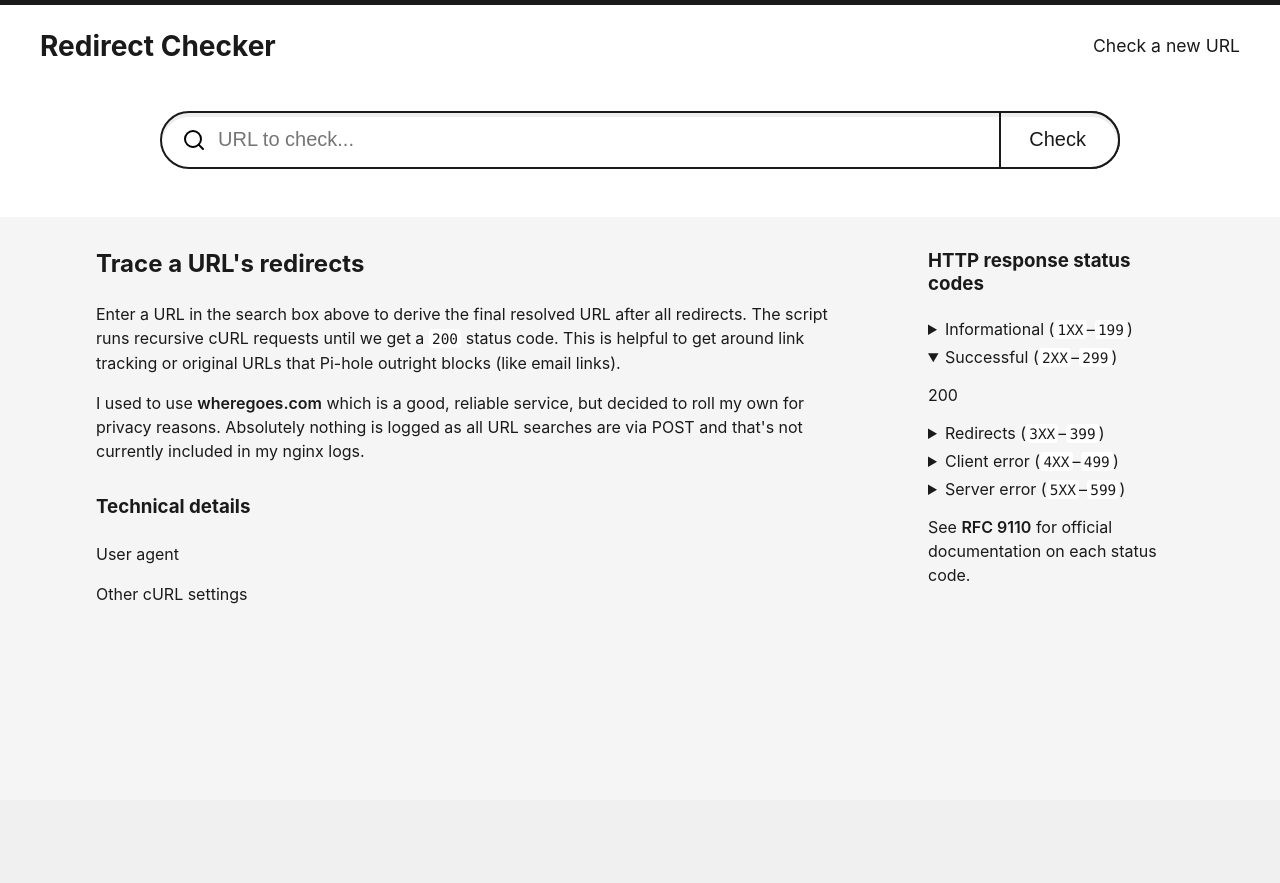
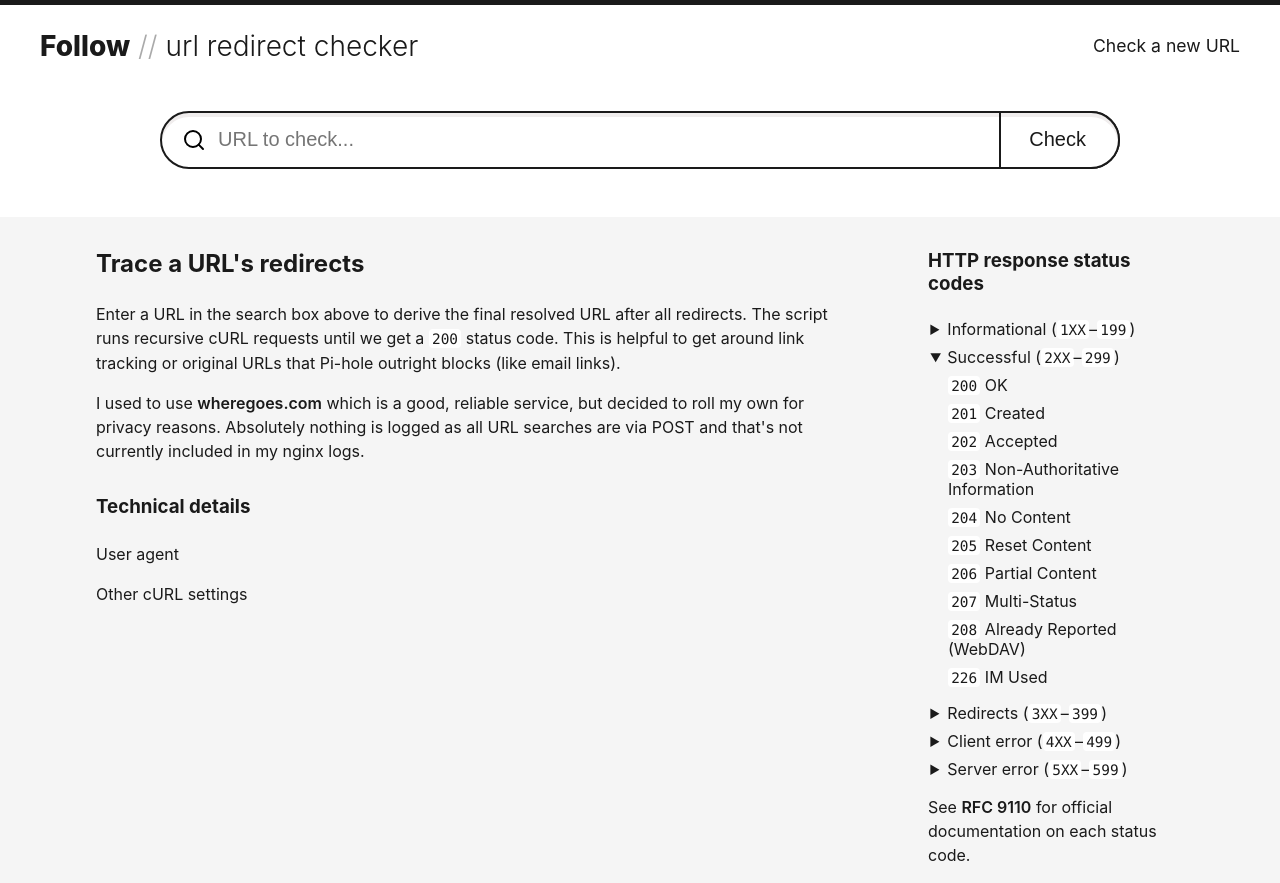
Before and after one commit to andrewgioia/follow, a PHP site: page / in a window 1280 px wide, after a click that opens the changed part. Before the commit the page ends 604 px from the top, so only its background shows below. Run offline with PHP 8.4, Linux system fonts and the light colour scheme.

Commit message:
Moves the PHP class to it's own file, adds some more information on status codes, increases the glitz factor

```diff
--- /dev/null
+++ b/class.php
@@ -0,0 +1,182 @@
+<?php
+class RedirectCheck
+{
+    // constants
+    const USER_AGENT = "Mozilla/5.0 (Macintosh; Intel Mac OS X 10_15_7) AppleWebKit/537.36 (KHTML, like Gecko) Chrome/119.0.0.0 Safari/537.36";
+    const ERROR_CURL_INIT = "Couldn't initialize a cURL handle";
+    const ERROR_CURL_CODE = "Could not curl_getinfo the HTTP code";
+    const ERROR_CURL_REDIRECT = "Could not curl_getinfo the redirect URL";
+
+    // properties
+    public string $url;
+    public string $next;
+    public int $code;
+    public int $step;
+    public bool $redirect;
+    public array $path;
+    public array $error;
+
+    // constructor
+    public function __construct(string $url)
+    {
+        $this->url = $url;
+        $this->next = '';
+        $this->code = 0;
+        $this->step = 1;
+        $this->redirect = false;
+        $this->error = [];
+        $this->path[$this->step] = [
+          'step' => $this->step,
+          'url' => $this->url,
+          'code' => null,
+          'next' => null ];
+    }
+
+    // create an error message
+    private function setError(array $error): void
+    {
+        $this->error = $error;
+    }
+
+    // add an entry to the URL path
+    private function addPath(int $step, array $path): void
+    {
+        $this->path[$step] = $path;
+    }
+
+    // update a path entry
+    public function updatePath(int $step, string $key, string $value): void
+    {
+        $this->path[$step][$key] = $value;
+    }
+
+    // create a curl request for a URL
+    public function getHttpCode()
+    {
+        // initate curl request
+        $ch = curl_init();
+        if (!$ch) {
+            $this->setError = ['type' => 'curl', 'message' => self::ERROR_CURL_INIT];
+            return false;
+        }
+
+        // set request headers and execute
+        $response = curl_setopt($ch, CURLOPT_URL, $this->url);
+        $response = curl_setopt($ch, CURLOPT_HEADER, true); // enable this for debugging
+        $response = curl_setopt($ch, CURLOPT_HTTPGET, true); // redundant but making sure it's a GET
+        $response = curl_setopt($ch, CURLOPT_NOBODY, false); // settings this to true was returning 405s
+        $response = curl_setopt($ch, CURLOPT_FOLLOWLOCATION, false);
+        $response = curl_setopt($ch, CURLOPT_RETURNTRANSFER, true); // return output instead of going to screen
+        $response = curl_setopt($ch, CURLOPT_TIMEOUT, 60);
+        $response = curl_setopt($ch, CURLOPT_USERAGENT, self::USER_AGENT);
+        $response = curl_exec($ch);
+
+        // check for a response
+        if (empty($response))
+        {
+            $this->setError(['type' => 'curl', 'message' => curl_error($ch)]);
+            curl_close($ch);
+        }
+        else
+        {
+            // get the http status code
+            if (curl_getinfo($ch, CURLINFO_HTTP_CODE))
+            {
+                $code = curl_getinfo($ch, CURLINFO_HTTP_CODE);
+                $this->code = ($code) ? $code : 0;
+                if ($code == 200) {
+                  $this->updatePath($this->step, 'code', $this->code);
+                  return true;
+                }
+            }
+            else
+            {
+                $this->code = 0;
+                $this->setError(['type' => 'curl', 'message' => self::ERROR_CURL_CODE]);
+                return false;
+            }
+
+            // get any redirect url to follow next
+            if (curl_getinfo($ch, CURLINFO_REDIRECT_URL))
+            {
+                $next = curl_getinfo($ch, CURLINFO_REDIRECT_URL);
+                $this->redirect = ($next) ? true : false;
+                $this->next = ($next) ? $next : '';
+            }
+            else
+            {
+                $this->redirect = false;
+                $this->next = '';
+            }
+
+            // close the session
+            curl_close($ch);
+
+            // update the current path
+            $this->updatePath($this->step, 'code', $this->code);
+            $this->updatePath($this->step, 'next', $this->next);
+
+            // start the next path
+            $this->step++;
+            $this->addPath(
+              $this->step,
+              [
+                'step' => $this->step,
+                'url' => $this->next,
+                'code' => null,
+                'next' => null
+              ]);
+
+            return true;
+        }
+
+        // return false if we get here
+        return false;
+    }
+
+    // get the final URL redirect
+    public function getFinalRedirect(): string
+    {
+        $last = end($this->path);
+        return $last['url'];
+    }
+}
+
+// handle form submissions
+if (isset($_POST['url']))
+{
+    // check that we got a valid URL
+    $url = (filter_var(trim($_POST['url']), FILTER_VALIDATE_URL))
+         ? trim($_POST['url'])
+         : false;
+
+    // if so, start up the redirect checks
+    if ($url)
+    {
+        // make a request for this url and add to the path
+        $request = new RedirectCheck($url);
+        $code = '';
+
+        do {
+            // set the URL
+            $request->url = $url;
+
+            // make the curl request and update the path
+            $request->getHttpCode();
+
+            // end on an error
+            if ($request->error)
+            {
+                break;
+            }
+
+            // if we have a redirect to follow, update our working $url
+            $url = ($request->next) ? $request->next : false;
+
+            // update our code
+            $code = ($request->code) ? $request->code : false;
+
+        } while ($code != 200);
+    }
+}
+?>
--- a/index.php
+++ b/index.php
@@ -1,187 +1,6 @@
 <?php
-
-class RedirectCheck
-{
-    // constants
-    const USER_AGENT = "Mozilla/5.0 (Macintosh; Intel Mac OS X 10_15_7) AppleWebKit/537.36 (KHTML, like Gecko) Chrome/119.0.0.0 Safari/537.36";
-    const ERROR_CURL_INIT = "Couldn't initialize a cURL handle";
-    const ERROR_CURL_CODE = "Could not curl_getinfo the HTTP code";
-    const ERROR_CURL_REDIRECT = "Could not curl_getinfo the redirect URL";
-
-    // properties
-    public string $url;
-    public string $next;
-    public int $code;
-    public int $step;
-    public bool $redirect;
-    public array $path;
-    public array $error;
-
-    // constructor
-    public function __construct(string $url)
-    {
-        $this->url = $url;
-        $this->next = '';
-        $this->code = 0;
-        $this->step = 1;
-        $this->redirect = false;
-        $this->error = [];
-        $this->path[$this->step] = [
-          'step' => $this->step,
-          'url' => $this->url,
-          'code' => null,
-          'next' => null ];
-    }
-
-    // create an error message
-    private function setError(array $error): void
-    {
-        $this->error = $error;
-    }
-
-    // add an entry to the URL path
-    private function addPath(int $step, array $path): void
-    {
-        $this->path[$step] = $path;
-    }
-
-    // update a path entry
-    public function updatePath(int $step, string $key, string $value): void
-    {
-        $this->path[$step][$key] = $value;
-    }
-
-    // create a curl request for a URL
-    public function getHttpCode()
-    {
-        // initate curl request
-        $ch = curl_init();
-        if (!$ch) {
-            $this->setError = ['type' => 'curl', 'message' => self::ERROR_CURL_INIT];
-            return false;
-        }
-
-        // set request headers and execute
-        $response = curl_setopt($ch, CURLOPT_URL, $this->url);
-        $response = curl_setopt($ch, CURLOPT_HEADER, true); // enable this for debugging
-        $response = curl_setopt($ch, CURLOPT_HTTPGET, true); // redundant but making sure it's a GET
-        $response = curl_setopt($ch, CURLOPT_NOBODY, false); // settings this to true was returning 405s
-        $response = curl_setopt($ch, CURLOPT_FOLLOWLOCATION, false);
-        $response = curl_setopt($ch, CURLOPT_RETURNTRANSFER, true); // return output instead of going to screen
-        $response = curl_setopt($ch, CURLOPT_TIMEOUT, 60);
-        $response = curl_setopt($ch, CURLOPT_USERAGENT, self::USER_AGENT);
-        $response = curl_exec($ch);
-
-        // check for a response
-        if (empty($response))
-        {
-            $this->setError(['type' => 'curl', 'message' => curl_error($ch)]);
-            curl_close($ch);
-        }
-        else
-        {
-            // get the http status code
-            if (curl_getinfo($ch, CURLINFO_HTTP_CODE))
-            {
-                $code = curl_getinfo($ch, CURLINFO_HTTP_CODE);
-                $this->code = ($code) ? $code : 0;
-                if ($code == 200) {
-                  $this->updatePath($this->step, 'code', $this->code);
-                  return true;
-                }
-            }
-            else
-            {
-                $this->code = 0;
-                $this->setError(['type' => 'curl', 'message' => self::ERROR_CURL_CODE]);
-                return false;
-            }
-
-            // get any redirect url to follow next
-            if (curl_getinfo($ch, CURLINFO_REDIRECT_URL))
-            {
-                $next = curl_getinfo($ch, CURLINFO_REDIRECT_URL);
-                $this->redirect = ($next) ? true : false;
-                $this->next = ($next) ? $next : '';
-            }
-            else
-            {
-                $this->redirect = false;
-                $this->next = '';
-            }
-
-            // close the session
-            curl_close($ch);
-
-            // update the current path
-            $this->updatePath($this->step, 'code', $this->code);
-            $this->updatePath($this->step, 'next', $this->next);
-
-            // start the next path
-            $this->step++;
-            $this->addPath(
-              $this->step,
-              [
-                'step' => $this->step,
-                'url' => $this->next,
-                'code' => null,
-                'next' => null
-              ]);
-
-            return true;
-        }
-
-        // return false if we get here
-        return false;
-    }
-
-    // get the final URL redirect
-    public function getFinalRedirect(): string
-    {
-        $last = end($this->path);
-        return $last['url'];
-    }
-}
-
-// handle form submissions
-if (isset($_POST['url']))
-{
-    // check that we got a valid URL
-    $url = (filter_var(trim($_POST['url']), FILTER_VALIDATE_URL))
-         ? trim($_POST['url'])
-         : false;
-
-    // if so, start up the redirect checks
-    if ($url)
-    {
-        // make a request for this url and add to the path
-        $request = new RedirectCheck($url);
-        $code = '';
-
-        do {
-            // set the URL
-            $request->url = $url;
-
-            // make the curl request and update the path
-            $request->getHttpCode();
-
-            // end on an error
-            if ($request->error)
-            {
-                break;
-            }
-
-            // if we have a redirect to follow, update our working $url
-            $url = ($request->next) ? $request->next : false;
-
-            // update our code
-            $code = ($request->code) ? $request->code : false;
-
-        } while ($code != 200);
-    }
-}
+include('class.php');
 ?>
-
 <!DOCTYPE html>
 <html>
 <head>
@@ -192,7 +11,7 @@ if (isset($_POST['url']))
 <body>
   <header>
     <menu>
-      <h1>Redirect Checker</h1>
+      <h1>Follow <span>URL Redirect Checker</span></h1>
       <nav>
         <a href="/"><span>Check a new URL</span></a>
       </nav>
@@ -325,9 +144,78 @@ else
         <summary>
           Successful (<code>2XX</code>&ndash;<code>299</code>)
         </summary>
-        <p>
-          200
-        </p>
+        <dl>
+          <dt>
+            <label for="200">
+              <code>200</code> OK
+            </label>
+          </dt>
+          <input type="checkbox" id="200">
+          <dd>The request succeeded.</dd>
+          <dt>
+            <label for="201">
+              <code>201</code> Created
+            </label>
+          </dt>
+          <input type="checkbox" id="201">
+          <dd>The request succeeded, and a new resource was created as a result.</dd>
+          <dt>
+            <label for="202">
+              <code>202</code> Accepted
+            </label>
+          </dt>
+          <input type="checkbox" id="202">
+          <dd>The request has been received but not yet acted upon.</dd>
+          <dt>
+            <label for="203">
+              <code>203</code> Non-Authoritative Information
+            </label>
+          </dt>
+          <input type="checkbox" id="203">
+          <dd>Typically for mirrors of original resources, the returned metadata is not exactly the same as is available from the origin server but is collected from a local or a third-party copy.</dd>
+          <dt>
+            <label for="204">
+              <code>204</code> No Content
+            </label>
+          </dt>
+          <input type="checkbox" id="204">
+          <dd>There is no content to send for this request, but the headers may be useful.</dd>
+          <dt>
+            <label for="205">
+              <code>205</code> Reset Content
+            </label>
+          </dt>
+          <input type="checkbox" id="205">
+          <dd>Tells the user agent to reset the document which sent this request.</dd>
+          <dt>
+            <label for="206">
+              <code>206</code> Partial Content
+            </label>
+          </dt>
+          <input type="checkbox" id="206">
+          <dd>Only part of a resource is sent in response to the <code>Range</code> header.</dd>
+          <dt>
+            <label for="207">
+              <code>207</code> Multi-Status
+            </label>
+          </dt>
+          <input type="checkbox" id="207">
+          <dd>Conveys information about multiple resources, for situations where multiple status codes might be appropriate.</dd>
+          <dt>
+            <label for="208">
+              <code>208</code> Already Reported (WebDAV)
+            </label>
+          </dt>
+          <input type="checkbox" id="208">
+          <dd>Used inside a <code>&lt;dav:propstat&gt;</code> response element to limit repetition.</dd>
+          <dt>
+            <label for="226">
+              <code>226</code> IM Used
+            </label>
+          </dt>
+          <input type="checkbox" id="226">
+          <dd>For <code>HTTP Delta encoding</code> when the server has fullfilled a <code>GET</code> request and the response is from 1+ instance manipulations.</dd>
+        </dl>
       </details>
       <details>
         <summary>
--- a/style.css
+++ b/style.css
@@ -53,8 +53,23 @@ nav a {
 }
 
 h1 {
+    display: flex;
     font-size: 1.25rem;
+    font-weight: 800;
     margin: 0;
+}
+h1 span {
+    display: flex;
+    font-weight: 300;
+    text-transform: lowercase;
+    gap: 0.5rem;
+    margin-left: 0.5rem;
+}
+h1 span::before {
+    color: #aaa;
+    content: '//';
+    display: block;
+
 }
 
 form {
@@ -121,6 +136,7 @@ aside {
 }
 details {
     margin-bottom: 0.5rem;
+    padding-left: 0.15rem;
 }
 summary {
     cursor: pointer;
```
